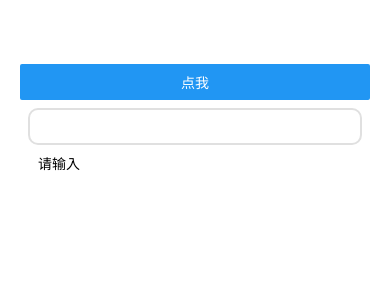
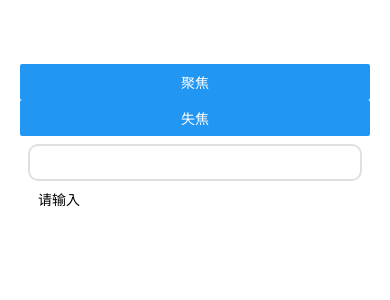
Before and after one commit to leizh25/rn_mooc_course, a React Native app: screen / in a window 390 px wide. Shown: the top 300 px of the page. Built offline with nearby package versions, Linux system fonts and the light colour scheme.

Commit message:
ref转发案例演示2-对外暴露

```diff
--- a/src/ref/CustomInput.tsx
+++ b/src/ref/CustomInput.tsx
@@ -1,12 +1,31 @@
 import { LayoutAnimation, StyleSheet, Text, TextInput, View } from 'react-native'
-import React, { forwardRef, useState } from 'react'
+import React, { forwardRef, useImperativeHandle, useRef, useState } from 'react'
 
+export interface CustomInputRef {
+    customFocus: () => void
+    customBlur: () => void
+}
 const CustomInput = (_props, ref) => {
     const [value, setValue] = useState("")
+    const inputRef = useRef<TextInput>(null)
+    const customFocus = () => {
+        console.log('customFocus: ',);
+        inputRef.current?.focus()
+    }
+    const customBlur = () => {
+        console.log('customBlur: ',);
+        inputRef.current?.blur()
+    }
+    useImperativeHandle(ref, () => {
+        return {
+            customFocus,
+            customBlur
+        }
+    })
     return (
         <View style={styles.root}>
             <View style={[styles.inputWrapper, [{ borderColor: value.length === 0 ? "#e0e0e0" : value.length === 11 ? "green" : "red" }]]}>
-                <TextInput ref={ref} value={value} onChangeText={value => {
+                <TextInput ref={inputRef} value={value} onChangeText={value => {
                     LayoutAnimation.spring();
                     setValue(value)
                 }} maxLength={11}></TextInput>
@@ -18,7 +37,7 @@ const CustomInput = (_props, ref) => {
     )
 }
 
-export default forwardRef<TextInput, any>(CustomInput)
+export default forwardRef(CustomInput)
 
 const styles = StyleSheet.create({
     root: {
--- a/src/ref/RefDemo.tsx
+++ b/src/ref/RefDemo.tsx
@@ -1,14 +1,19 @@
 import { Button, StyleSheet, Text, TextInput, View } from 'react-native'
 import React, { useRef } from 'react'
-import CustomInput from './CustomInput'
+import CustomInput, { CustomInputRef } from './CustomInput'
 
 const RefDemo = () => {
-    const inputRef = useRef<TextInput>(null)
+    const inputRef = useRef<CustomInputRef>(null)
     return (
         <View style={styles.root}>
-            <Button title='点我' onPress={() => {
+            <Button title='聚焦' onPress={() => {
                 //让输入框聚焦
-                inputRef.current?.focus()
+                inputRef.current?.customFocus()
+            }} />
+            <Button title='失焦' onPress={() => {
+                //让输入框失焦
+                inputRef.current?.customBlur()
+
             }} />
             <CustomInput ref={inputRef} />
         </View>
```
